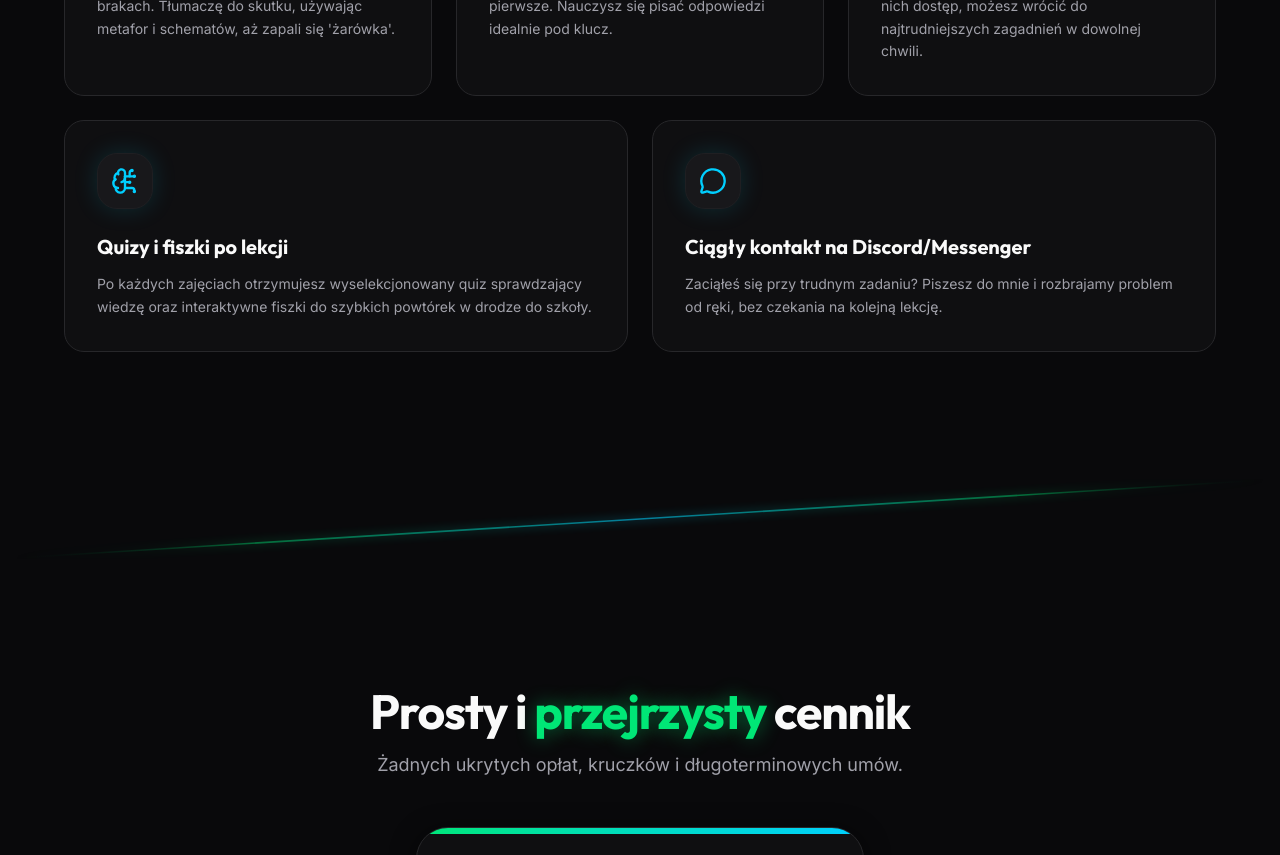
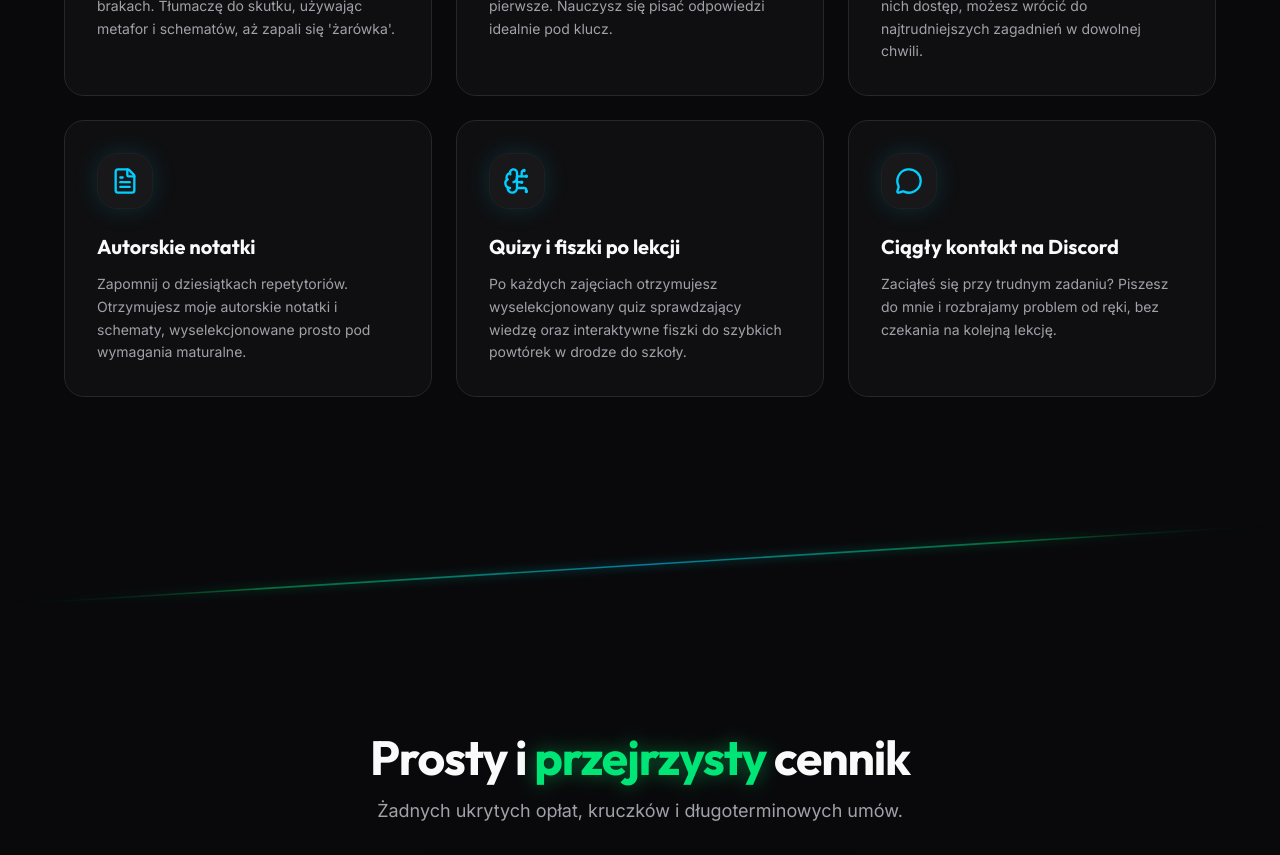
Before and after one commit to taachii/biolearn-landing, a Next.js app: page / in a window 1280 px wide. Shown: the part 3880-4735 px from the top of the page. Built offline with nearby package versions, Linux system fonts and the light colour scheme.

Commit message:
feat: restore autorskie notatki to Oferta and adjust to perfect 6-item bento grid

```diff
--- a/components/sections/OfertaSection.tsx
+++ b/components/sections/OfertaSection.tsx
@@ -1,6 +1,6 @@
 import { cn } from "@/lib/utils";
 import { AnimateIn } from "@/components/ui/AnimateIn";
-import { MonitorPlay, Key, Video, BrainCircuit, MessageCircle } from "lucide-react";
+import { MonitorPlay, Key, Video, BrainCircuit, MessageCircle, FileText } from "lucide-react";
 
 interface OfertaSectionProps {
   id?: string;
@@ -26,16 +26,22 @@ const OFERTA = [
     cols: "lg:col-span-2"
   },
   {
+    title: "Autorskie notatki",
+    description: "Zapomnij o dziesiątkach repetytoriów. Otrzymujesz moje autorskie notatki i schematy, wyselekcjonowane prosto pod wymagania maturalne.",
+    icon: FileText,
+    cols: "lg:col-span-2"
+  },
+  {
     title: "Quizy i fiszki po lekcji",
     description: "Po każdych zajęciach otrzymujesz wyselekcjonowany quiz sprawdzający wiedzę oraz interaktywne fiszki do szybkich powtórek w drodze do szkoły.",
     icon: BrainCircuit,
-    cols: "lg:col-span-3"
+    cols: "lg:col-span-2"
   },
   {
-    title: "Ciągły kontakt na Discord/Messenger",
+    title: "Ciągły kontakt na Discord",
     description: "Zaciąłeś się przy trudnym zadaniu? Piszesz do mnie i rozbrajamy problem od ręki, bez czekania na kolejną lekcję.",
     icon: MessageCircle,
-    cols: "lg:col-span-3"
+    cols: "lg:col-span-2"
   }
 ];
 
```
